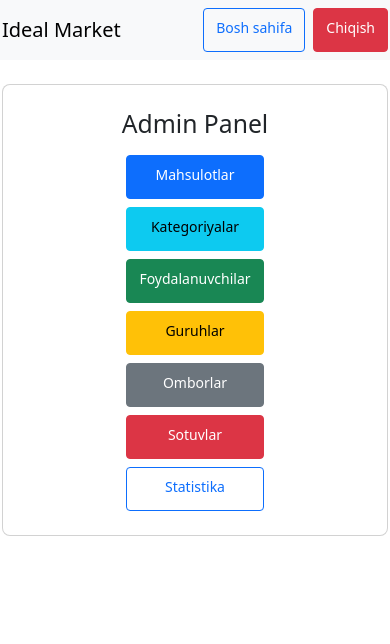
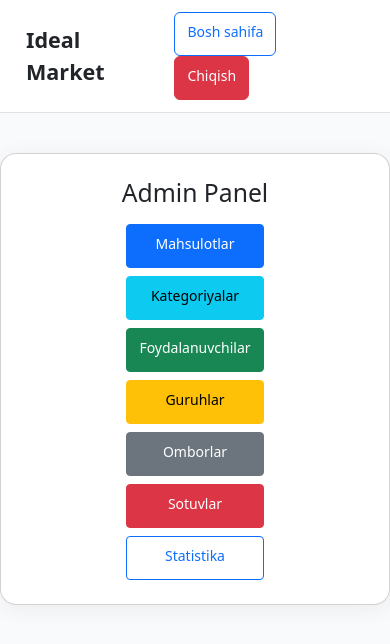
Before and after one commit to Abdullo200604/idealmarket, a Django app: page /management/ in a window 390 px wide. Shown: the top 644 px of the page. Run offline with Django 5.2, Linux system fonts and the light colour scheme; the visitor is signed in with stand-in values (Sample User, id 1).

Commit message:
Revamp home page and base styles

```diff
--- a/idealmarket/market/templates/base.html
+++ b/idealmarket/market/templates/base.html
@@ -3,61 +3,52 @@
 <head>
     <meta charset="UTF-8">
     <title>{% block title %}Ideal Market{% endblock %}</title>
+    <meta name="viewport" content="width=device-width, initial-scale=1">
     <link href="https://cdn.jsdelivr.net/npm/bootstrap@5.3.3/dist/css/bootstrap.min.css" rel="stylesheet">
+    {% block head %}{% endblock %}
     <style>
+        body { background: #f9fafc; }
         .main-card {
+            margin: 40px auto;
+            padding: 32px;
             max-width: 900px;
-            margin: 0 auto;
-            box-shadow: 0 0 10px rgba(0,0,0,0.1);
-            border-radius: .5rem;
+            background: #fff;
+            border-radius: 16px;
+            box-shadow: 0 4px 20px #ececec;
         }
+        @media (max-width: 700px) { .main-card { padding: 8px; } }
+        .topbar {
+            display: flex;
+            justify-content: space-between;
+            align-items: center;
+            padding: 12px 24px;
+        }
+        .topbar .btn { margin-left: 12px; }
         @media (max-width: 600px) {
-            .main-card {
-                box-shadow: none !important;
-                border-radius: 8px !important;
-                padding: 8px !important;
-                margin: 0 !important;
-                max-width: 100vw !important;
-            }
-            .container, .container-fluid {
-                padding-left: 2px !important;
-                padding-right: 2px !important;
-            }
-            .table-responsive {
-                max-width: 100vw !important;
-                overflow-x: auto;
-            }
-            table, thead, tbody, th, td, tr {
-                font-size: 13px !important;
-                white-space: nowrap;
-            }
-            .btn, button {
-                min-width: 44px !important;
-                min-height: 44px !important;
-                font-size: 14px !important;
-                padding: 8px 12px !important;
-            }
-            .list-group-item, .form-control {
-                font-size: 15px !important;
-            }
+            .container, .container-fluid { padding-left: 2px !important; padding-right: 2px !important; }
+            .table-responsive { max-width: 100vw !important; overflow-x: auto; }
+            table, thead, tbody, th, td, tr { font-size: 13px !important; white-space: nowrap; }
+            .btn, button { min-width: 44px !important; min-height: 44px !important; font-size: 14px !important; padding: 8px 12px !important; }
+            .list-group-item, .form-control { font-size: 15px !important; }
         }
     </style>
-    {% block extra_css %}{% endblock %}
 </head>
 <body>
-<nav class="navbar navbar-expand-lg navbar-light bg-light mb-3 sticky-top">
-    <div class="container">
-        <a class="navbar-brand" href="{% url 'home' %}">Ideal Market</a>
-        <div class="d-flex ms-auto gap-2">
-            <a href="{% url 'home' %}" class="btn btn-outline-primary btn-sm">Bosh sahifa</a>
-            <a href="{% url 'logout' %}" class="btn btn-danger btn-sm">Chiqish</a>
+    <div class="topbar bg-white border-bottom sticky-top">
+        <div class="container d-flex justify-content-between align-items-center">
+            <div class="fw-bold fs-4">Ideal Market</div>
+            <div>
+                <a href="{% url 'home' %}" class="btn btn-outline-primary">Bosh sahifa</a>
+                {% if user.is_authenticated %}
+                <a href="{% url 'logout' %}" class="btn btn-danger">Chiqish</a>
+                {% else %}
+                <a href="{% url 'login' %}" class="btn btn-success">Kirish</a>
+                {% endif %}
+            </div>
         </div>
     </div>
-</nav>
-<div class="container my-4">
     {% block content %}{% endblock %}
-</div>
-<script src="https://cdn.jsdelivr.net/npm/bootstrap@5.3.3/dist/js/bootstrap.bundle.min.js"></script>
-{% block extra_js %}{% endblock %}
+    <script src="https://cdn.jsdelivr.net/npm/bootstrap@5.3.3/dist/js/bootstrap.bundle.min.js"></script>
+    {% block scripts %}{% endblock %}
 </body>
 </html>
--- a/idealmarket/market/views.py
+++ b/idealmarket/market/views.py
@@ -26,7 +26,7 @@ from django.contrib.auth.forms import AdminPasswordChangeForm
 
 
 def home(request):
-    return render(request, "index.html")
+    return render(request, "market/home.html")
 
 # ROLLARNI ANIQLASH
 def is_kassir_or_admin(user):
```
Also changed, not shown: idealmarket/market/templates/index.html (deleted, +0 -16 lines), idealmarket/market/templates/market/home.html (added, +27 -0 lines).
